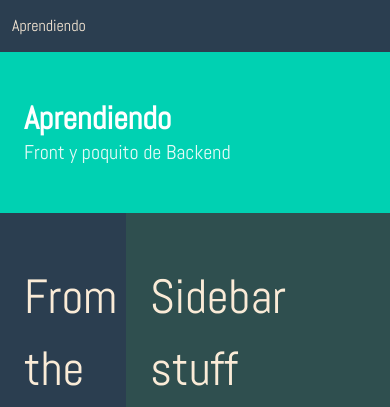
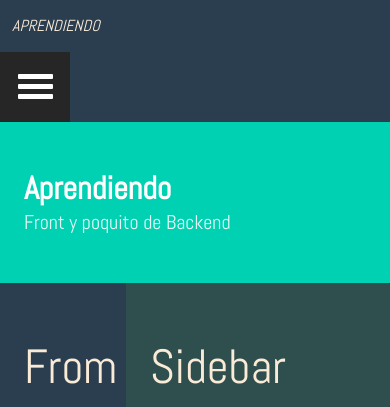
Before and after one commit to jesushernan3/aprendiendo.local, a PHP site: page / in a window 390 px wide. Shown: the top 407 px of the page. Run offline with PHP 8.4, Linux system fonts and the light colour scheme; some libraries are stand-ins or nearby versions.

Commit message:
casi logrado menu responsive

```diff
--- a/css/main.css
+++ b/css/main.css
@@ -13,7 +13,6 @@ body, body#index {
   color: antiquewhite;
 
 }
-
 a {
   color: #7fffd4;
 }
@@ -35,7 +34,6 @@ h3 {font-size: 1.9rem;}
 h4 {font-size: 1.8rem;}
 h5 {font-size: 1.7rem;}
 h6 {font-size: 1.6rem;}
-
 
 .standard-table {
   font-size: 1.2rem;
@@ -76,12 +74,18 @@ header {
   ====================*/
 
 /* Menu Principal
-  ====================== */
+====================== */
+
+  /*
+   * OVERRIDE Bulma
+   */
+
 #main-nav {
-  /* override bulma */
   background-color: unset;
 }
-
+.navbar-item.is-active .navbar-dropdown, .navbar-item.is-hoverable:focus .navbar-dropdown, .navbar-item.is-hoverable:focus-within .navbar-dropdown, .navbar-item.is-hoverable:hover .navbar-dropdown {
+	display: none;
+}
 .navbar-dropdown {
   background: #1c2935;
 }
@@ -95,12 +99,22 @@ header {
 a.navbar-item:focus, a.navbar-item:focus-within, a.navbar-item:hover, a.navbar-item.is-active, .navbar-link:focus, .navbar-link:focus-within, .navbar-link:hover, .navbar-link.is-active {
 	color: unset;
 }
+
+nav div div {
+  position: relative;
+}
+.nav-dropdown {
+  position: absolute;
+  display: none;
+  z-index: 1;
+  box-shadow: 0 3px 12px rgba(0, 0, 0, 0.15);
+}
 /* mobile nav */
 .nav-mobile {
   display: none;
-  position: absolute;
-  top: 0;
-  right: 0;
+  /* position: absolute; */
+  justify-content: center;
+  align-items: center;
   background: #262626;
   height: 70px;
   width: 70px;
@@ -110,15 +124,13 @@ nav .has-dropdown a:visited:not(:only-child):after {
   padding-left: 4px;
   content: ' ▾';
 }
-.nav-dropdown {
-  position: static;
-}
+
 
 /* desde funcion js para menu mobile */
 #nav-toggle {
-  position: absolute;
-  left: 18px;
-  top: 22px;
+  /* position: absolute; */
+  /* left: 18px; */
+  /* top: 22px; */
   cursor: pointer;
   padding: 10px 35px 16px 0px;
 }
@@ -298,7 +310,7 @@ footer {
   /*menu*/
   ul.main-nav-contenedor {
   background-color: #1c2935;
-}
+  }
   ul li.menues {
     float: none;
   }
@@ -310,6 +322,10 @@ footer {
   }
   /* menu mobile */
   .nav-mobile {
-    display: block;
+    display: flex;
+  }
+  /* desde menu mobile */
+  .nav-dropdown {
+    position: static;
   }
 }
--- a/inc/partials/nav-main.php
+++ b/inc/partials/nav-main.php
@@ -1,20 +1,14 @@
 <nav id="main-nav" class="navbar container" role="navigation">
 
+
 	<div class="navbar-brand">
-    <a class="navbar-item" href="/">Aprendiendo</a>
+    <a class="navbar-item" href="/"><em>APRENDIENDO</em></a>
 	</div>
 
 	<div class="navbar-menu">
 		<div class="navbar-start nav-list">
 
-			<div class="navbar-item has-dropdown is-hoverable">
-				<a href="#" class="navbar-link is-arrowless">HTML</a>
-				<div class="navbar-dropdown nav-dropdown">
-					<a class="navbar-item" href="#">submenu 1</a>
-					<a class="navbar-item" href="#">submenu 2</a>
-					<a class="navbar-item" href="#">submenu 3</a>
-				</div>
-			</div>
+			<a href="#" class="navbar-item">HTML</a>
 
 			<div class="navbar-item has-dropdown is-hoverable">
 				<a href="#" class="navbar-link is-arrowless">CSS</a>
@@ -107,9 +101,8 @@
 		</div>
 
 		<div class="navbar-end">
-			<div class="nav-mobile">
-        <a id="nav-toggle" href="#!"><span></span></a>
-      </div>
+
+
 		 <!-- <li class="nabvar-item">
 				<a role="button" class="navbar-burger burger" aria-label="menu" aria-expanded="false" data-target="navbarBasicExample">
 					<span aria-hidden="true"></span>
@@ -119,4 +112,8 @@
 			</li>  -->
 		</div class="navbar-end"
 	</div>
+
 </nav>
+<div class="nav-mobile">
+				<a id="nav-toggle" href="#!"><span></span></a>
+			</div>
--- a/js/main.js
+++ b/js/main.js
@@ -49,10 +49,29 @@
 
 
 // Menu Mobile
-/** code by webdevtrick ( https://webdevtrick.com ) **/
+/** code by webdevtrick ( https://webdevtrick.com )  ORIGINAL**/
+// (function($) {
+//   $(function() {
+//     $('nav ul li a:not(:only-child)').click(function(e) {
+//       $(this).siblings('.nav-dropdown').toggle();
+//       $('.dropdown').not($(this).siblings()).hide();
+//       e.stopPropagation();
+//     });
+//     $('html').click(function() {
+//       $('.nav-dropdown').hide();
+//     });
+//     $('#nav-toggle').click(function() {
+//       $('nav ul').slideToggle();
+//     });
+//     $('#nav-toggle').on('click', function() {
+//       this.classList.toggle('active');
+//     });
+//   });
+// })(jQuery);
+
 (function($) {
   $(function() {
-    $('nav ul li a:not(:only-child)').click(function(e) {
+    $('nav div div a:not(:only-child)').click(function(e) {
       $(this).siblings('.nav-dropdown').toggle();
       $('.dropdown').not($(this).siblings()).hide();
       e.stopPropagation();
@@ -61,7 +80,7 @@
       $('.nav-dropdown').hide();
     });
     $('#nav-toggle').click(function() {
-      $('nav ul').slideToggle();
+      $('nav div').slideToggle();
     });
     $('#nav-toggle').on('click', function() {
       this.classList.toggle('active');
```
